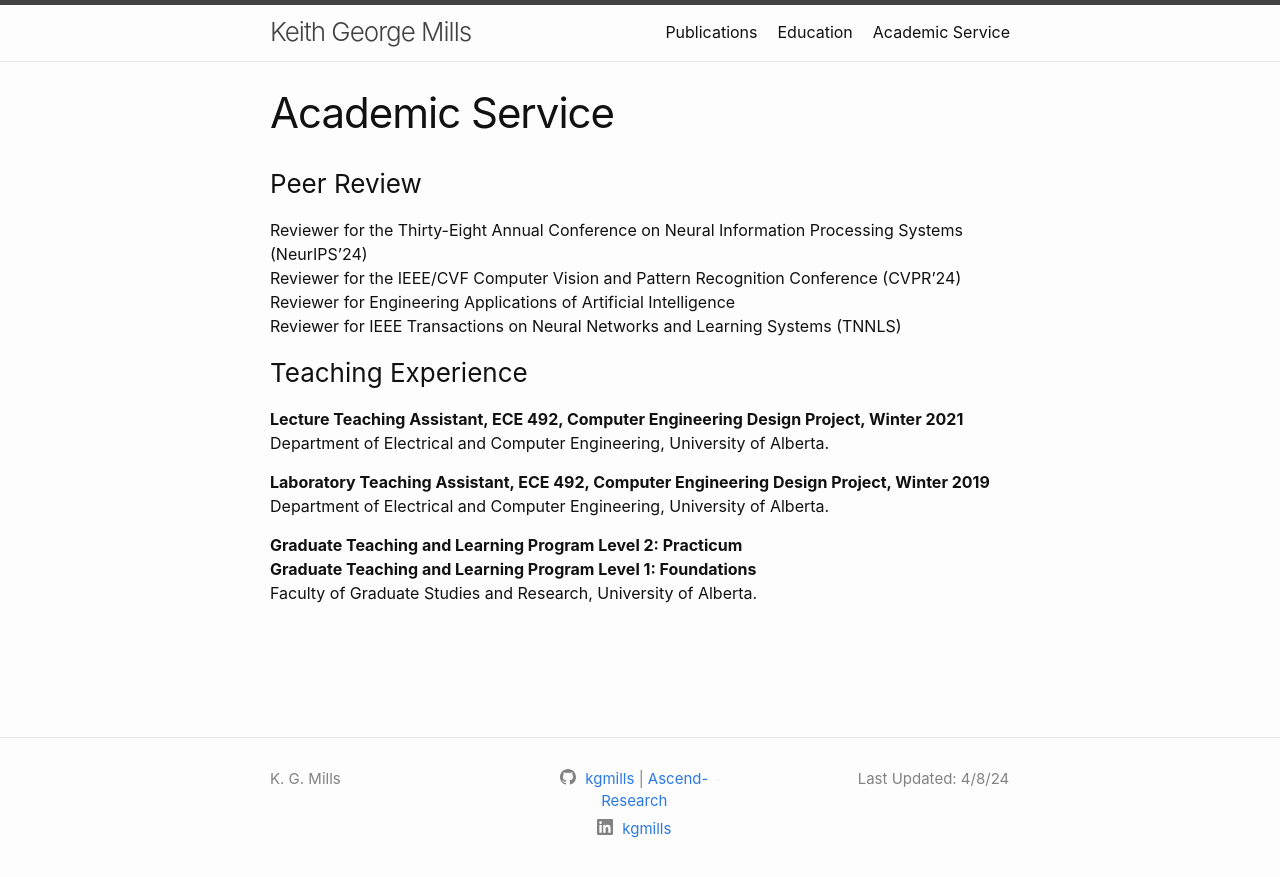
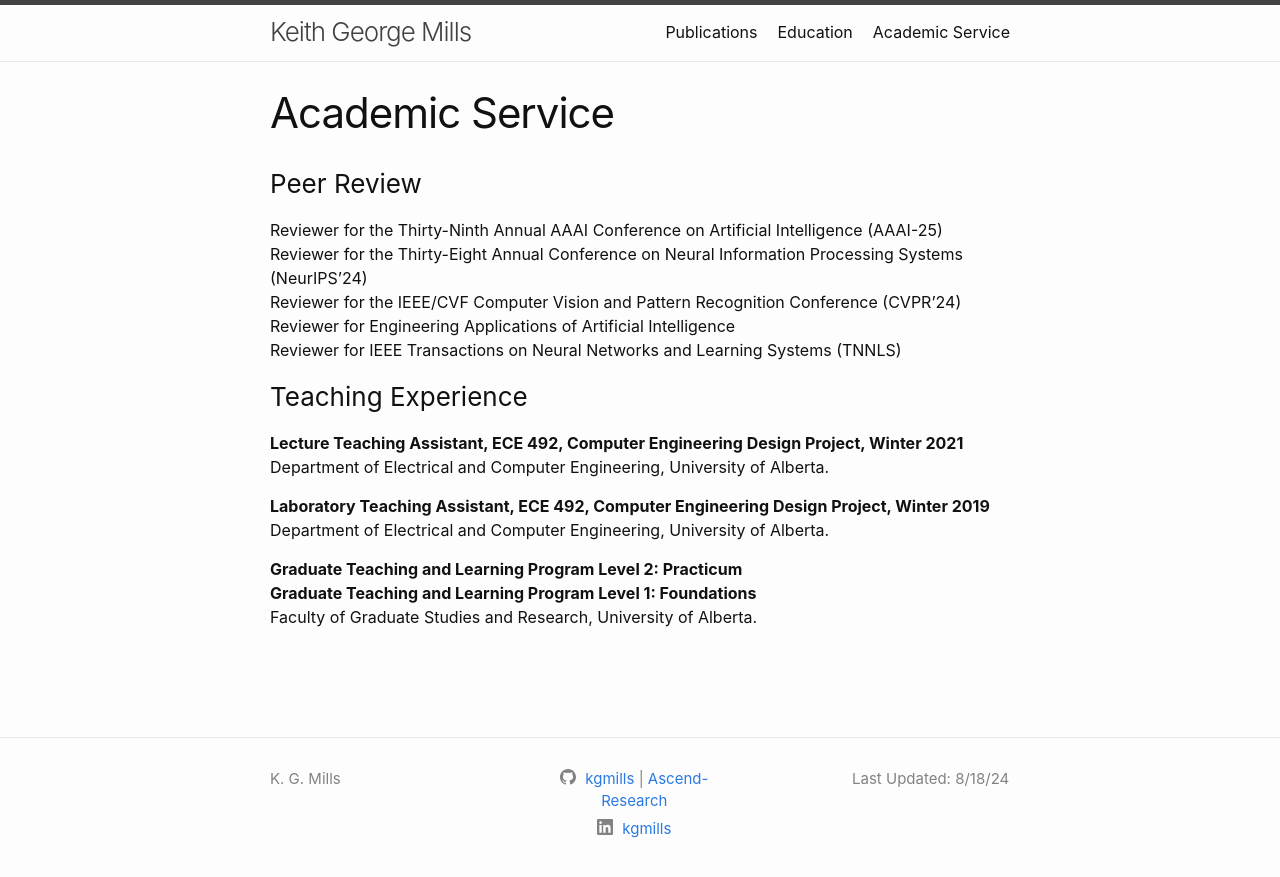
Before and after one commit to kgmills/kgmills.github.io, a Jekyll site: the page built from academic.markdown, in a window 1280 px wide. Shown: the top 877 px of the page. Built offline with Jekyll 4.4.1, drawn with Linux system fonts in a browser that asks for light colours.

Commit message:
AAAI-25 reviewer

```diff
--- a/academic.markdown
+++ b/academic.markdown
@@ -2,10 +2,11 @@
 layout: page
 title: Academic Service
 permalink: /academic/
-update: "Last Updated: 4/8/24"
+update: "Last Updated: 8/18/24"
 ---
 
 ### Peer Review
+Reviewer for the Thirty-Ninth Annual AAAI Conference on Artificial Intelligence (AAAI-25)<br>
 Reviewer for the Thirty-Eight Annual Conference on Neural Information Processing Systems (NeurIPS'24)<br>
 Reviewer for the IEEE/CVF Computer Vision and Pattern Recognition Conference (CVPR'24)<br>
 Reviewer for Engineering Applications of Artificial Intelligence<br>
```
